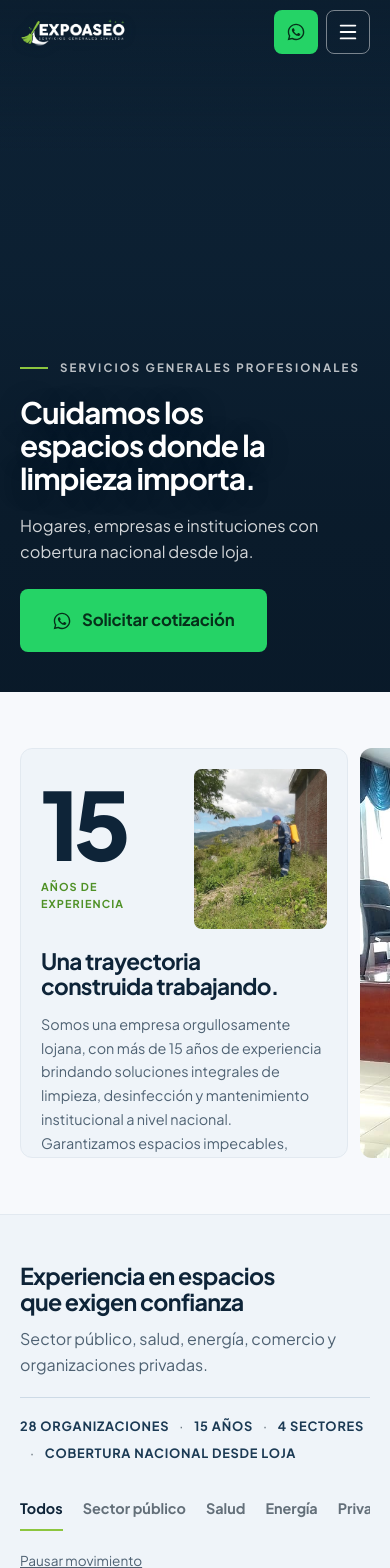
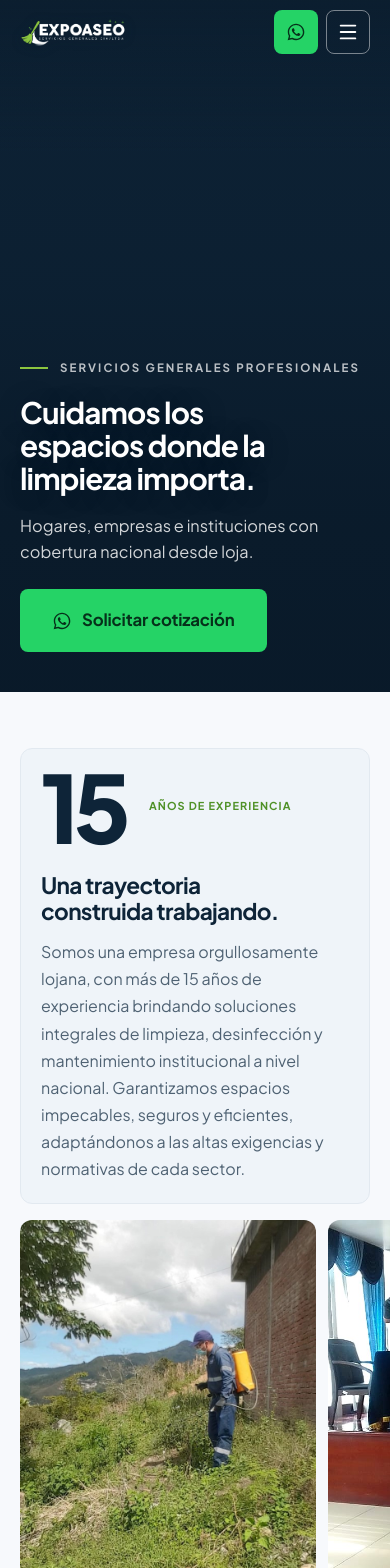
Before and after one commit to Kovaro-Tech/expoaseo-web, a React (Vite) app: page / in a window 390 px wide. Shown: the top 1568 px of the page. Built offline with nearby package versions, Linux system fonts and the light colour scheme.

Commit message:
fix: improve trajectory bento layout and text readability

```diff
--- a/src/components/ExperienceGallery.jsx
+++ b/src/components/ExperienceGallery.jsx
@@ -1,6 +1,6 @@
 import { useEffect, useRef, useState } from 'react'
 import { trajectoryPhotos } from '../data/trajectoryPhotos'
-import { DESKTOP, REDUCED_MOTION, useMediaQuery } from '../lib/useMediaQuery'
+import { REDUCED_MOTION, useMediaQuery } from '../lib/useMediaQuery'
 
 const CHANGE_INTERVAL = 12000
 const SLOT_ORDER = [0, 2, 4, 1, 3]
@@ -24,7 +24,7 @@ function Photo({ photo, previous = false, incoming = false }) {
 }
 
 export default function ExperienceGallery({ count, copy }) {
-  const desktop = useMediaQuery(DESKTOP)
+  const desktop = useMediaQuery('(min-width: 1024px)')
   const reducedMotion = useMediaQuery(REDUCED_MOTION)
   const archiveRef = useRef(null)
   const turn = useRef(0)
@@ -89,10 +89,10 @@ export default function ExperienceGallery({ count, copy }) {
   return (
     <div
       ref={archiveRef}
-      className={`exp__archive ${desktop ? 'exp__mosaic' : 'exp__rail'}`}
+      className={`exp__archive ${desktop ? 'exp__mosaic' : 'exp__stack'}`}
       role="region"
-      aria-label={desktop ? 'Archivo visual de trabajos de EXPOASEO' : 'Archivo visual de trabajos de EXPOASEO. Desliza para explorar.'}
-      tabIndex={0}
+      aria-label="Archivo visual de trabajos de EXPOASEO"
+      tabIndex={desktop ? 0 : undefined}
       onPointerEnter={(event) => { if (event.pointerType === 'mouse') setHovered(true) }}
       onPointerLeave={() => setHovered(false)}
       onFocusCapture={() => setFocused(true)}
@@ -118,16 +118,18 @@ export default function ExperienceGallery({ count, copy }) {
         <>
           <div className="exp__intro-card">
             {count}
+            {copy}
+          </div>
+          <div className="exp__rail" role="region" aria-label="Fotografías de trabajos. Desliza para explorar." tabIndex={0}>
             <figure className="exp__photo exp__intro-photo">
               <Photo photo={trajectoryPhotos[2]} />
             </figure>
-            {copy}
+            {trajectoryPhotos.filter((_, index) => index !== 2).map((photo) => (
+              <figure className="exp__photo" key={photo.id}>
+                <Photo photo={photo} />
+              </figure>
+            ))}
           </div>
-          {trajectoryPhotos.filter((_, index) => index !== 2).map((photo) => (
-            <figure className="exp__photo" key={photo.id}>
-              <Photo photo={photo} />
-            </figure>
-          ))}
         </>
       )}
     </div>
--- a/src/sections/Experience.css
+++ b/src/sections/Experience.css
@@ -4,6 +4,11 @@
 
 .exp__archive {
   min-width: 0;
+}
+
+.exp__stack {
+  display: grid;
+  gap: 16px;
 }
 
 .exp__rail {
@@ -21,8 +26,7 @@
 .exp__rail::-webkit-scrollbar { display: none; }
 
 .exp__rail > * {
-  width: 84vw;
-  min-height: 410px;
+  width: 76vw;
   aspect-ratio: 4 / 5;
   flex-shrink: 0;
   scroll-snap-align: center;
@@ -84,21 +88,16 @@
 
 .exp__intro-card {
   display: grid;
-  grid-template-columns: repeat(2, minmax(0, 1fr));
-  grid-template-rows: minmax(160px, 1fr) auto;
-  gap: 20px;
+  gap: 28px;
   padding: 20px;
 }
 
-.exp__intro-card .exp__count { align-self: center; }
-.exp__intro-card .exp__copy { grid-column: 1 / -1; }
+.exp__intro-card .exp__count {
+  flex-direction: row;
+  align-items: center;
+  gap: 24px;
+}
 .exp__intro-card .exp__unit { font-size: 0.68rem; letter-spacing: 0.1em; }
-.exp__intro-photo {
-  width: 100%;
-  height: 100%;
-  aspect-ratio: 3 / 4;
-  border-radius: var(--r-md);
-}
 
 .exp__count {
   display: flex;
@@ -125,32 +124,52 @@
   color: var(--accent-700);
 }
 
-.exp__title { font-size: clamp(1.4rem, 5.8vw, 1.8rem); }
+.exp__copy { min-width: 0; }
+
+.exp__title {
+  max-width: 24ch;
+  font-size: clamp(1.4rem, 5.8vw, 1.8rem);
+  line-height: 1.15;
+}
 
 .exp__text {
   margin-top: 14px;
-  font-size: 0.9rem;
-  line-height: 1.65;
+  max-width: 58ch;
+  font-size: 1rem;
+  line-height: 1.7;
   color: var(--ink-500);
 }
 
 @media (min-width: 768px) {
   .section.exp { padding-block: 80px; }
 
-  /* Siete piezas; el hito y el relato son parte de la misma retícula. */
+  .exp__intro-card {
+    grid-template-columns: 160px minmax(0, 1fr);
+    align-items: center;
+    padding: 28px;
+  }
+
+  .exp__intro-card .exp__count {
+    flex-direction: column;
+    align-items: flex-start;
+  }
+
+  .exp__rail > * { width: 42vw; }
+}
+
+@media (min-width: 1024px) {
+  /* La columna del relato conserva al menos 370 px útiles. Las filas crecen con el contenido. */
   .exp__mosaic {
     display: grid;
     width: 100%;
-    grid-template-columns: repeat(6, minmax(0, 1fr));
-    grid-template-rows: repeat(4, minmax(0, 1fr));
+    grid-template-columns: minmax(0, 1fr) minmax(0, 1fr) minmax(420px, 2.5fr) minmax(0, 1.5fr);
+    grid-template-rows: minmax(180px, auto) minmax(140px, auto) minmax(120px, auto);
     gap: 12px;
-    aspect-ratio: 2.15 / 1;
-    min-height: 500px;
   }
 
   .exp__milestone {
-    grid-column: 3 / 5;
-    grid-row: 1 / 3;
+    grid-column: 3;
+    grid-row: 1;
     display: flex;
     align-items: center;
     justify-content: center;
@@ -159,33 +178,31 @@
 
   .exp__milestone .exp__count {
     align-items: center;
-    gap: 22px;
+    flex-direction: row;
+    gap: 28px;
+    text-align: left;
   }
 
-  .exp__number { font-size: clamp(7rem, 12vw, 10rem); }
+  .exp__number { font-size: 6rem; }
   .exp__unit { font-size: 0.76rem; }
 
   .exp__story {
-    grid-column: 3 / 5;
-    grid-row: 3 / 5;
+    grid-column: 3;
+    grid-row: 2 / 4;
     display: flex;
     align-items: center;
-    padding: clamp(16px, 2.2vw, 28px);
+    padding: 28px 24px;
     background: var(--surface);
     border: 1px solid var(--line);
   }
 
-  .exp__title { font-size: clamp(1.4rem, 2.3vw, 1.85rem); }
-  .exp__text {
-    font-size: clamp(0.85rem, 1.2vw, 0.95rem);
-    line-height: 1.6;
-  }
+  .exp__title { font-size: 1.85rem; }
 
-  .exp__photo--1 { grid-column: 1 / 3; grid-row: 1 / 3; }
-  .exp__photo--2 { grid-column: 5 / 7; grid-row: 1 / 4; }
-  .exp__photo--3 { grid-column: 1 / 2; grid-row: 3 / 5; }
-  .exp__photo--4 { grid-column: 2 / 3; grid-row: 3 / 5; }
-  .exp__photo--5 { grid-column: 5 / 7; grid-row: 4 / 5; }
+  .exp__photo--1 { grid-column: 1 / 3; grid-row: 1; }
+  .exp__photo--2 { grid-column: 4; grid-row: 1 / 3; }
+  .exp__photo--3 { grid-column: 1; grid-row: 2 / 4; }
+  .exp__photo--4 { grid-column: 2; grid-row: 2 / 4; }
+  .exp__photo--5 { grid-column: 4; grid-row: 3; }
 }
 
 @media (prefers-reduced-motion: reduce) {
```
